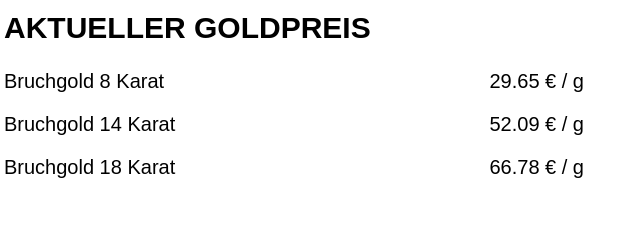
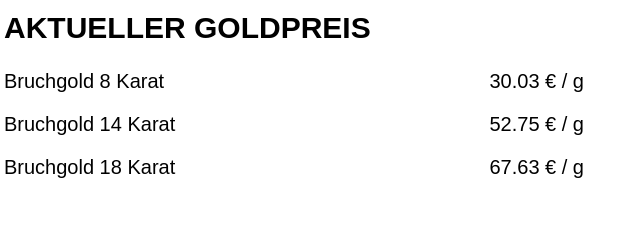
Before and after one commit to fei-it-01/Goldankauf, a plain HTML site: page index.html in a window 1280 px wide. Shown: the part 257-497 px from the top of the page, 636-1276 px from the left. Drawn offline with Linux system fonts and the light colour scheme; a script that the page names is missing; a web font is replaced by a local one.

Commit message:
Update gold prices in HTML file

```diff
--- a/index.html
+++ b/index.html
@@ -108,9 +108,9 @@
         <!-- Right Half -->
         <div class="right-half">
             <h2>AKTUELLER GOLDPREIS</h2>
-            <p><span class="gold-type">Bruchgold 8 Karat</span><span class="gold-price">29.65 € / g</span></p>
-            <p><span class="gold-type">Bruchgold 14 Karat</span><span class="gold-price">52.09 € / g</span></p>
-            <p><span class="gold-type">Bruchgold 18 Karat</span><span class="gold-price">66.78 € / g</span></p>
+            <p><span class="gold-type">Bruchgold 8 Karat</span><span class="gold-price">30.03 € / g</span></p>
+            <p><span class="gold-type">Bruchgold 14 Karat</span><span class="gold-price">52.75 € / g</span></p>
+            <p><span class="gold-type">Bruchgold 18 Karat</span><span class="gold-price">67.63 € / g</span></p>
             <div style="height: 30px;"></div>
 
             <!-- TradingView Widget BEGIN -->
```
